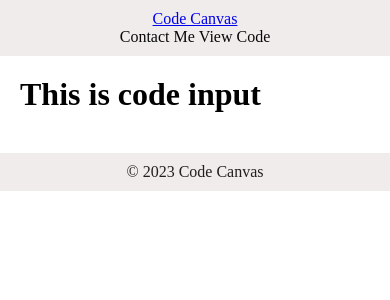
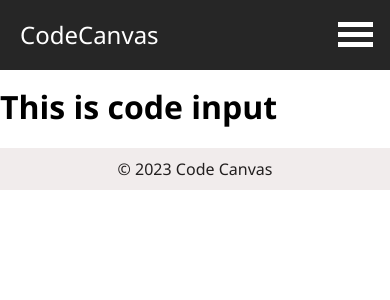
Before and after one commit to WahomeKezia/CodeCanvas, a Flask app: page / in a window 390 px wide. Shown: the top 300 px of the page. Run offline with Flask 3, Linux system fonts and the light colour scheme.

Commit message:
update:base.html style

```diff
--- /dev/null
+++ b/static/css/main.css
@@ -0,0 +1,173 @@
+* {
+    margin: 0;
+    padding: 0;
+    font-family: Segoe UI;
+}
+
+.nav-bar{
+    height: 70px;
+    background: #262626;
+}
+
+.brand{
+    float: left;
+    position: absolute;
+    padding-left: 20px;
+    line-height: 70px;
+    font-size: 1.5em;
+    text-align: left;
+
+}
+
+.brand a{
+    text-decoration: none;
+    color: white;
+    margin-left:0px;
+
+}
+
+.nav-container{
+    max-width: 1000px;
+    margin: 0 auto;
+}
+
+nav{
+    float: right;
+}
+
+nav ul{
+    list-style: none;
+}
+
+nav ul li{
+    float: left;
+    position: relative;
+}
+
+nav ul li a{
+    display: block;
+    padding: 0 20px;
+    line-height: 70px;
+    background: #262626;
+    text-decoration: none;
+    color: #fff;
+}
+
+nav ul li a:hover{
+    background: #2ab1ce;
+    color: #fff;
+}
+
+nav ul li a:not(:only-child):after{
+    content: '▼';
+    padding-left: 5px;
+}
+
+nav ul li ul li {
+    min-width: 190px;
+}
+
+nav ul li ul li a{
+    padding: 15px;
+    line-height: 20px;
+}
+
+.nav-dropdown{
+    position: absolute;
+    display: none;
+    z-index: 1;
+}
+
+.nav-mobile{
+    display: none;
+    position: absolute;
+    top: 0;
+    right: 0;
+    height: 70px;
+    width: 70px;
+}
+
+#nav-toggle{
+    position: absolute;
+    left: 18px;
+    top: 22px;
+    cursor: pointer;
+    padding: 10px 35px 15px 0px;
+}
+
+#nav-toggle span,
+#nav-toggle span::before,
+#nav-toggle span::after{
+    position: absolute;
+    display: block;
+    content: '';
+    background: #fff;
+    height: 5px;
+    width: 35px;
+    transition: all 300ms ease-in-out;
+}
+
+#nav-toggle span::before{
+    top: -10px;
+}
+
+#nav-toggle span::after{
+    bottom: -10px;
+}
+
+#nav-toggle.active span{
+    background-color: transparent;
+}
+
+#nav-toggle.active span::before, #nav-toggle.active span::after{
+    top: 0;
+}
+
+#nav-toggle.active span::before{
+    transform: rotate(45deg);
+}
+
+#nav-toggle.active span::after{
+    transform: rotate(-45deg);
+}
+
+@media only screen and (max-width: 768px) {
+
+    .nav-mobile{
+        display: block;
+    }
+
+    nav{
+        width: 100%;
+        padding: 70px 0 15px;
+    }
+
+    nav ul{
+        display: none;
+    }
+
+    nav ul li {
+        float: none;
+    }
+
+    nav ul li a{
+        padding: 15px;
+        line-height: 20px;
+        padding-left: 25%;
+    }
+
+
+    nav ul li ul li a{
+        padding-left: 30%;
+    }
+
+    .nav-dropdown{
+        position: static;
+    }
+}
+
+@media screen and (min-width: 799px){
+    .nav-list{
+        display: block !important;
+    }
+}
--- /dev/null
+++ b/static/css/styles.css
@@ -0,0 +1,15 @@
+/* Reset some default styles */
+body, h1, ul, li {
+    margin: 0;
+    padding: 0;
+}
+
+
+/* Add some spacing to the footer */
+footer {
+    margin-top: 20px;
+    background-color: #f1ecec;
+    color: #221f1f;
+    text-align: center;
+    padding: 10px;
+}
--- /dev/null
+++ b/static/js/script.js
@@ -0,0 +1,16 @@
+$(document).ready(function() {
+    $('nav ul li a:not(:only-child)').click(function(e) {
+        $(this).siblings('.nav-dropdown').toggle();
+        e.stopPropagation();
+    });
+
+    $('html').click(function(){
+        $('.nav-dropdown').hide();
+    })
+    $('#nav-toggle').click(function(){
+        $('nav ul').slideToggle();
+    })
+    $('#nav-toggle').on('click', function(){
+        this.classList.toggle('active');
+    });
+});
--- a/static/styles.css
+++ /dev/null
@@ -1,51 +0,0 @@
-/* Reset some default styles */
-body, h1, ul, li {
-    margin: 0;
-    padding: 0;
-}
-
-/* Apply styles to the header */
-header {
-    background-color: #f1ecec;
-    color: #221f1f;
-    text-align: center;
-    padding: 10px;
-}
-
-/* Style the navigation menu */
-nav ul {
-    list-style-type: none;
-    text-align: center;
-}
-
-nav ul li {
-    display: inline;
-    margin-right: 10px;
-}
-
-nav ul li a {
-    text-decoration: none;
-    color: #080808;
-}
-
-nav div #title{
-    float: left;
-}
-
-nav ul li#contact-me, nav ul li#view-code {
-    display: inline-block;
-    margin: 0 auto;
-}
-
-main {
-    padding: 20px;
-}
-
-/* Add some spacing to the footer */
-footer {
-    margin-top: 20px;
-    background-color: #f1ecec;
-    color: #221f1f;
-    text-align: center;
-    padding: 10px;
-}
--- a/templates/base.html
+++ b/templates/base.html
@@ -2,21 +2,37 @@
 <html>
 <head>
     <title>{% block title %}Default Title{% endblock %}</title>
-    <link rel="stylesheet" type="text/css" href="{{ url_for('static', filename='styles.css') }}">
+    <link rel="stylesheet" type="text/css" href="{{ url_for('static', filename='css/styles.css') }}">
+    <link rel="stylesheet" type="text/css" href="{{ url_for('static', filename='css/main.css') }}">
+    <meta http-equiv="X-UA-Compatible" content="IE=edge">
+    <meta name="viewport" content="width=device-width, initial-scale=1.0">
 </head>
 <body>
-    <header>
+  <div>
+    <div class="nav-bar">
+      <div class="nav-container">
+          <div class="brand">
+              <a href="#">CodeCanvas</a>
+          </div>
+          <nav>
+              <div class="nav-mobile">
+                  <a href="#" id="nav-toggle">
+                      <span></span>
+                  </a>
+              </div>
+              <ul class="nav-list">
+                <li id="view-code"><a href="https://github.com/WahomeKezia/CodeCanvas">View Code</a></li>
+                <li id="contact-me"><a href="https://www.linkedin.com/in/kezia-wahome/">Contact Me</a></li>
 
-    <nav>
-      <div class="title">
-        <a href="/">Code Canvas</a>
-    </div>
-        <ul>
-            <li id="contact-me"><a href="https://www.linkedin.com/in/kezia-wahome/">Contact Me</a></li>
-            <li id="view-code"><a href="https://github.com/WahomeKezia/CodeCanvas">View Code</a></li>
-        </ul>
-    </nav>
-  </header>
+                <li><a href="#">Portfolio</a></li>
+            </ul>
+          </nav>
+      </div>
+  </div>
+  <script src="https://cdnjs.cloudflare.com/ajax/libs/jquery/3.6.1/jquery.min.js"></script>
+  <script src="static/js/script.js"></script>
+
+  </div>
     <main>
         {% block content %}{% endblock %}
     </main>
```
